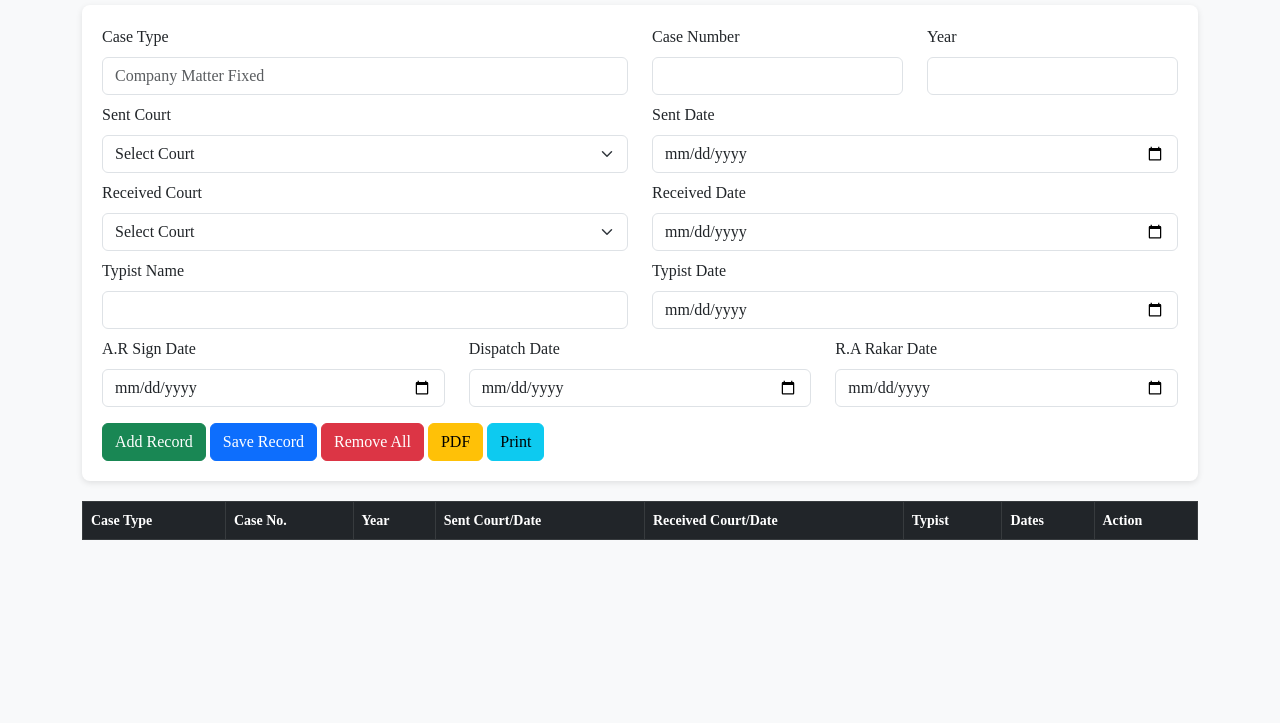
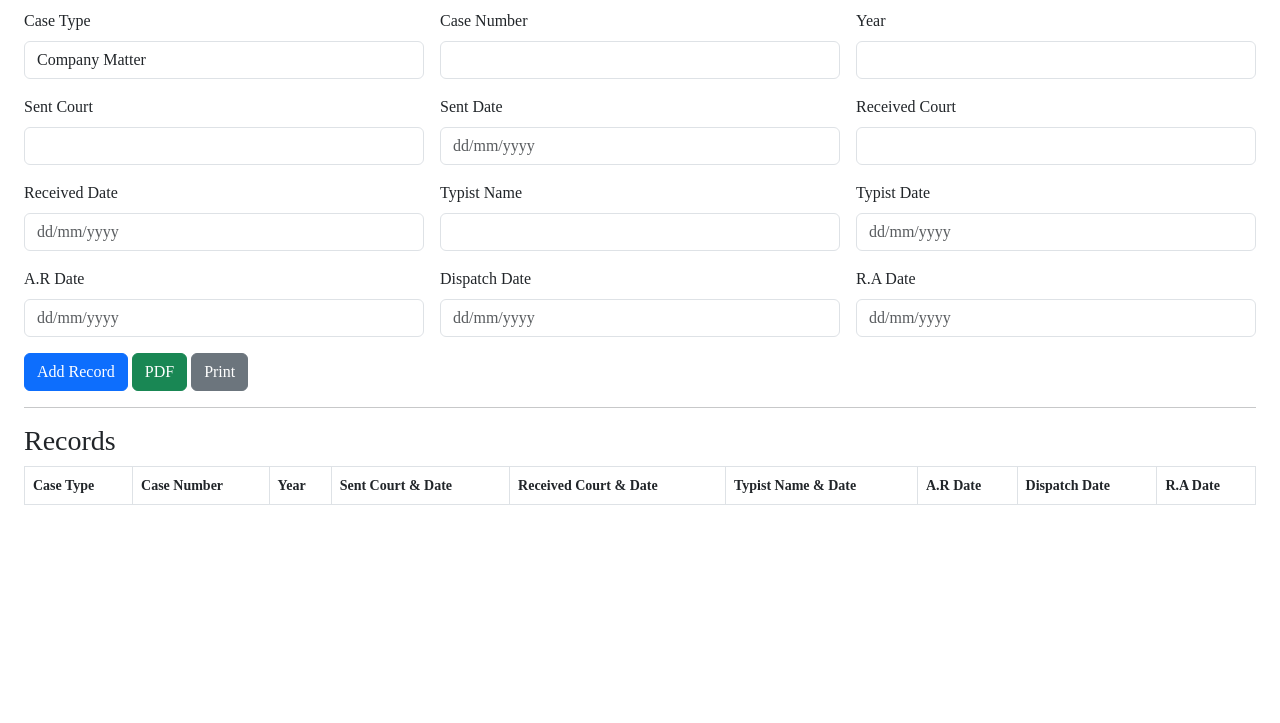
Before and after one commit to mdjony1984/Company-Matter-form, a plain HTML site: page index.html in a window 1280 px wide. Shown: the part 77-800 px from the top of the page. Drawn offline with nearby package versions, Linux system fonts and the light colour scheme.

Commit message:
Add files via upload

```diff
--- a/index.html
+++ b/index.html
@@ -3,244 +3,164 @@
 <head>
 <meta charset="UTF-8">
 <meta name="viewport" content="width=device-width, initial-scale=1.0">
-    <title>Company Matter Records</title>
+<title>Court Records</title>
 <link href="https://cdn.jsdelivr.net/npm/bootstrap@5.3.0/dist/css/bootstrap.min.css" rel="stylesheet">
 <script src="https://cdnjs.cloudflare.com/ajax/libs/jspdf/2.5.1/jspdf.umd.min.js"></script>
+<script src="https://cdnjs.cloudflare.com/ajax/libs/jspdf-autotable/3.5.25/jspdf.plugin.autotable.min.js"></script>
 <style>
-        body {
-            font-family: 'Times New Roman', serif;
-            background-color: #f8f9fa;
-        }
-        h2 {
-            text-align: center;
-            margin-bottom: 20px;
-        }
-        .form-section {
-            background: white;
-            padding: 20px;
-            border-radius: 8px;
-            box-shadow: 0px 2px 6px rgba(0,0,0,0.1);
-            margin-bottom: 20px;
-        }
-        table {
-            font-size: 14px;
-        }
+    body { font-family: 'Times New Roman', serif; }
+    table { font-size: 14px; }
 </style>
 </head>
-<body>
-<div class="container mt-4">
-    <h2>Company Matter Records</h2>
-
-    <!-- Form Section -->
-    <div class="form-section">
-        <div class="row mb-2">
-            <div class="col-md-6">
+<body class="p-4">
+<h2 class="mb-4">Court Records Entry</h2>
+<form id="recordForm" class="row g-3">
+    <div class="col-md-4">
         <label class="form-label">Case Type</label>
-                <input type="text" id="caseType" class="form-control" placeholder="Company Matter Fixed">
+        <input type="text" class="form-control" value="Company Matter" readonly>
     </div>
-            <div class="col-md-3">
+    <div class="col-md-4">
         <label class="form-label">Case Number</label>
-                <input type="text" id="caseNumber" class="form-control">
+        <input type="text" id="caseNumber" class="form-control" required>
     </div>
-            <div class="col-md-3">
+    <div class="col-md-4">
         <label class="form-label">Year</label>
-                <input type="number" id="year" class="form-control">
+        <input type="number" id="year" class="form-control" required>
     </div>
+    <div class="col-md-4">
+        <label class="form-label">Sent Court</label>
+        <input type="text" id="sentCourt" list="sentCourtList" class="form-control">
+        <datalist id="sentCourtList">
+            <option value="31(B-71)">
+            <option value="25(M)">
+            <option value="34(A)">
+        </datalist>
     </div>
-
-        <!-- Sent Court & Date -->
-        <div class="row mb-2">
-            <div class="col-md-6">
-                <label class="form-label">Sent Court</label>
-                <select id="sentCourt" class="form-select">
-                    <option value="">Select Court</option>
-                    <option>31(B-71)</option>
-                    <option>32(B-72)</option>
-                </select>
+    <div class="col-md-4">
+        <label class="form-label">Sent Date</label>
+        <input type="text" id="sentDate" class="form-control" placeholder="dd/mm/yyyy">
     </div>
-            <div class="col-md-6">
-                <label class="form-label">Sent Date</label>
-                <input type="date" id="sentDate" class="form-control">
+    <div class="col-md-4">
+        <label class="form-label">Received Court</label>
+        <input type="text" id="receivedCourt" list="receivedCourtList" class="form-control">
+        <datalist id="receivedCourtList">
+            <option value="31(B-71)">
+            <option value="25(M)">
+            <option value="34(A)">
+        </datalist>
     </div>
+    <div class="col-md-4">
+        <label class="form-label">Received Date</label>
+        <input type="text" id="receivedDate" class="form-control" placeholder="dd/mm/yyyy">
     </div>
-
-        <!-- Received Court & Date -->
-        <div class="row mb-2">
-            <div class="col-md-6">
-                <label class="form-label">Received Court</label>
-                <select id="receivedCourt" class="form-select">
-                    <option value="">Select Court</option>
-                    <option>31(B-71)</option>
-                    <option>32(B-72)</option>
-                </select>
-            </div>
-            <div class="col-md-6">
-                <label class="form-label">Received Date</label>
-                <input type="date" id="receivedDate" class="form-control">
-            </div>
-        </div>
-
-        <!-- Typist -->
-        <div class="row mb-2">
-            <div class="col-md-6">
+    <div class="col-md-4">
         <label class="form-label">Typist Name</label>
         <input type="text" id="typistName" class="form-control">
     </div>
-            <div class="col-md-6">
+    <div class="col-md-4">
         <label class="form-label">Typist Date</label>
-                <input type="date" id="typistDate" class="form-control">
+        <input type="text" id="typistDate" class="form-control" placeholder="dd/mm/yyyy">
     </div>
-        </div>
-
-        <!-- Other Dates -->
-        <div class="row mb-2">
     <div class="col-md-4">
-                <label class="form-label">A.R Sign Date</label>
-                <input type="date" id="arSignDate" class="form-control">
+        <label class="form-label">A.R Date</label>
+        <input type="text" id="arDate" class="form-control" placeholder="dd/mm/yyyy">
     </div>
     <div class="col-md-4">
         <label class="form-label">Dispatch Date</label>
-                <input type="date" id="dispatchDate" class="form-control">
+        <input type="text" id="dispatchDate" class="form-control" placeholder="dd/mm/yyyy">
     </div>
     <div class="col-md-4">
-                <label class="form-label">R.A Rakar Date</label>
-                <input type="date" id="raRakarDate" class="form-control">
+        <label class="form-label">R.A Date</label>
+        <input type="text" id="raDate" class="form-control" placeholder="dd/mm/yyyy">
     </div>
+    <div class="col-12">
+        <button type="submit" class="btn btn-primary">Add Record</button>
+        <button type="button" class="btn btn-success" onclick="generatePDF()">PDF</button>
+        <button type="button" class="btn btn-secondary" onclick="window.print()">Print</button>
     </div>
+</form>
 
-        <!-- Buttons -->
-        <div class="mt-3">
-            <button class="btn btn-success" onclick="addRecord()">Add Record</button>
-            <button class="btn btn-primary" onclick="saveData()">Save Record</button>
-            <button class="btn btn-danger" onclick="clearData()">Remove All</button>
-            <button class="btn btn-warning" onclick="downloadPDF()">PDF</button>
-            <button class="btn btn-info" onclick="window.print()">Print</button>
-        </div>
-    </div>
-
-    <!-- Table -->
+<hr>
+<h3>Records</h3>
 <table class="table table-bordered" id="recordsTable">
-        <thead class="table-dark">
+    <thead>
         <tr>
             <th>Case Type</th>
-                <th>Case No.</th>
+            <th>Case Number</th>
             <th>Year</th>
-                <th>Sent Court/Date</th>
-                <th>Received Court/Date</th>
-                <th>Typist</th>
-                <th>Dates</th>
-                <th>Action</th>
+            <th>Sent Court & Date</th>
+            <th>Received Court & Date</th>
+            <th>Typist Name & Date</th>
+            <th>A.R Date</th>
+            <th>Dispatch Date</th>
+            <th>R.A Date</th>
         </tr>
     </thead>
     <tbody></tbody>
 </table>
-</div>
 
 <script>
-let records = JSON.parse(localStorage.getItem("records")) || [];
+    const form = document.getElementById('recordForm');
+    const tableBody = document.querySelector('#recordsTable tbody');
+    let records = [];
 
-function displayRecords() {
-    const tableBody = document.querySelector("#recordsTable tbody");
-    tableBody.innerHTML = "";
-    records.forEach((rec, index) => {
-        tableBody.innerHTML += `
-            <tr>
-                <td>${rec.caseType}</td>
-                <td>${rec.caseNumber}</td>
-                <td>${rec.year}</td>
-                <td>${rec.sentCourt}<br>${rec.sentDate}</td>
-                <td>${rec.receivedCourt}<br>${rec.receivedDate}</td>
-                <td>${rec.typistName}<br>${rec.typistDate}</td>
-                <td>
-                    AR: ${rec.arSignDate}<br>
-                    Dispatch: ${rec.dispatchDate}<br>
-                    Rakar: ${rec.raRakarDate}
-                </td>
-                <td>
-                    <button class="btn btn-sm btn-warning" onclick="editRecord(${index})">Edit</button>
-                    <button class="btn btn-sm btn-danger" onclick="deleteRecord(${index})">Delete</button>
-                </td>
-            </tr>
-        `;
+    form.addEventListener('submit', function(e) {
+        e.preventDefault();
+        const record = {
+            caseType: 'Company Matter',
+            caseNumber: document.getElementById('caseNumber').value,
+            year: document.getElementById('year').value,
+            sentCourtDate: document.getElementById('sentCourt').value + "\n" + document.getElementById('sentDate').value,
+            receivedCourtDate: document.getElementById('receivedCourt').value + "\n" + document.getElementById('receivedDate').value,
+            typistNameDate: document.getElementById('typistName').value + "\n" + document.getElementById('typistDate').value,
+            arDate: document.getElementById('arDate').value,
+            dispatchDate: document.getElementById('dispatchDate').value,
+            raDate: document.getElementById('raDate').value
+        };
+        records.push(record);
+        updateTable();
+        form.reset();
+    });
+
+    function updateTable() {
+        tableBody.innerHTML = '';
+        records.forEach(r => {
+            const row = `<tr>
+                <td>${r.caseType}</td>
+                <td>${r.caseNumber}</td>
+                <td>${r.year}</td>
+                <td>${r.sentCourtDate.replace("\n","<br>")}</td>
+                <td>${r.receivedCourtDate.replace("\n","<br>")}</td>
+                <td>${r.typistNameDate.replace("\n","<br>")}</td>
+                <td>${r.arDate}</td>
+                <td>${r.dispatchDate}</td>
+                <td>${r.raDate}</td>
+            </tr>`;
+            tableBody.innerHTML += row;
         });
     }
 
-function addRecord() {
-    const rec = {
-        caseType: document.getElementById("caseType").value,
-        caseNumber: document.getElementById("caseNumber").value,
-        year: document.getElementById("year").value,
-        sentCourt: document.getElementById("sentCourt").value,
-        sentDate: document.getElementById("sentDate").value,
-        receivedCourt: document.getElementById("receivedCourt").value,
-        receivedDate: document.getElementById("receivedDate").value,
-        typistName: document.getElementById("typistName").value,
-        typistDate: document.getElementById("typistDate").value,
-        arSignDate: document.getElementById("arSignDate").value,
-        dispatchDate: document.getElementById("dispatchDate").value,
-        raRakarDate: document.getElementById("raRakarDate").value
-    };
-    records.push(rec);
-    displayRecords();
-}
-
-function saveData() {
-    localStorage.setItem("records", JSON.stringify(records));
-    alert("Data saved!");
-}
-
-function clearData() {
-    if (confirm("Are you sure to remove all data?")) {
-        records = [];
-        localStorage.removeItem("records");
-        displayRecords();
-    }
-}
-
-function editRecord(index) {
-    const rec = records[index];
-    document.getElementById("caseType").value = rec.caseType;
-    document.getElementById("caseNumber").value = rec.caseNumber;
-    document.getElementById("year").value = rec.year;
-    document.getElementById("sentCourt").value = rec.sentCourt;
-    document.getElementById("sentDate").value = rec.sentDate;
-    document.getElementById("receivedCourt").value = rec.receivedCourt;
-    document.getElementById("receivedDate").value = rec.receivedDate;
-    document.getElementById("typistName").value = rec.typistName;
-    document.getElementById("typistDate").value = rec.typistDate;
-    document.getElementById("arSignDate").value = rec.arSignDate;
-    document.getElementById("dispatchDate").value = rec.dispatchDate;
-    document.getElementById("raRakarDate").value = rec.raRakarDate;
-    deleteRecord(index);
-}
-
-function deleteRecord(index) {
-    records.splice(index, 1);
-    displayRecords();
-}
-
-function downloadPDF() {
+    function generatePDF() {
         const { jsPDF } = window.jspdf;
         const doc = new jsPDF();
-    doc.setFont("Times", "normal");
-    doc.text("Company Matter Records", 10, 10);
-    let y = 20;
-    records.forEach(rec => {
-        doc.text(`Case: ${rec.caseType} ${rec.caseNumber}/${rec.year}`, 10, y);
-        y += 6;
-        doc.text(`Sent: ${rec.sentCourt} - ${rec.sentDate}`, 10, y);
-        y += 6;
-        doc.text(`Received: ${rec.receivedCourt} - ${rec.receivedDate}`, 10, y);
-        y += 6;
-        doc.text(`Typist: ${rec.typistName} (${rec.typistDate})`, 10, y);
-        y += 6;
-        doc.text(`AR: ${rec.arSignDate}, Dispatch: ${rec.dispatchDate}, Rakar: ${rec.raRakarDate}`, 10, y);
-        y += 10;
+        doc.setFont('Times', 'normal');
+        doc.autoTable({
+            head: [['Case Type','Case Number','Year','Sent Court & Date','Received Court & Date','Typist Name & Date','A.R Date','Dispatch Date','R.A Date']],
+            body: records.map(r => [
+                r.caseType,
+                r.caseNumber,
+                r.year,
+                r.sentCourtDate,
+                r.receivedCourtDate,
+                r.typistNameDate,
+                r.arDate,
+                r.dispatchDate,
+                r.raDate
+            ]),
+            styles: { font: 'Times', fontSize: 10 }
         });
-    doc.save("records.pdf");
+        doc.save('court_records.pdf');
     }
-
-displayRecords();
 </script>
 </body>
 </html>
```
Lines whose indentation alone changed are shown as unchanged.
